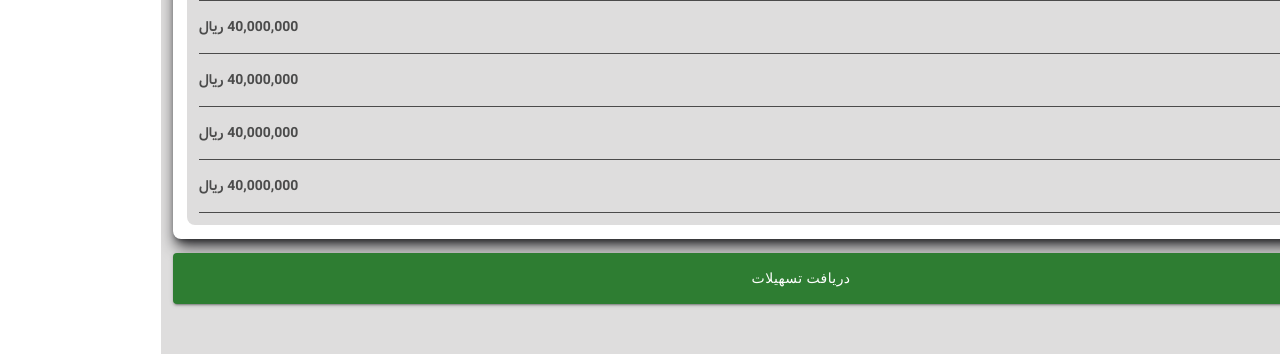
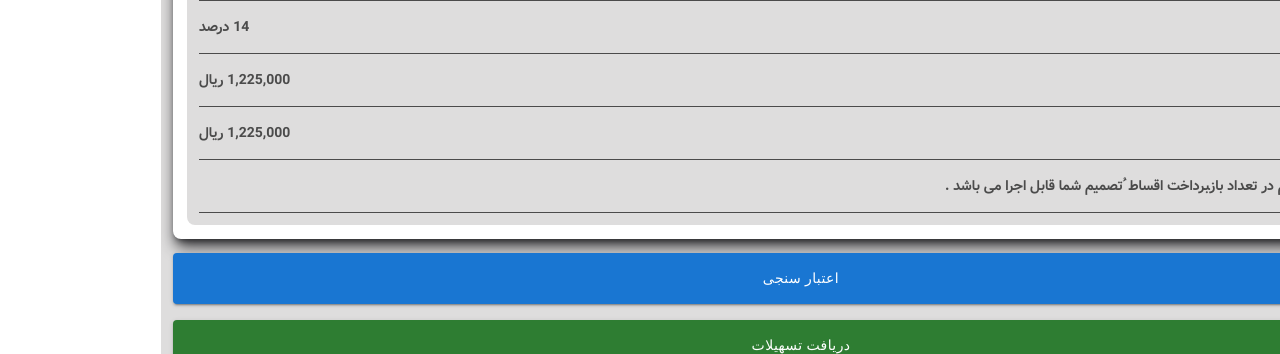
Before and after one commit to PouryaSoleimani/WAMAPP____, a React (Vite) app: page /loan-access-page/11 in a window 1280 px wide. Shown: the part 260-614 px from the top of the page. Built offline with nearby package versions, Linux system fonts and the light colour scheme.

Commit message:
SPECIAL LOANS

```diff
--- a/src/Routes/LoanAccessPage.tsx
+++ b/src/Routes/LoanAccessPage.tsx
@@ -25,17 +25,16 @@ const LoanAccessPage = ( ) => {
                     <h3 id="HEADER__TITLE" className="p-3 rounded text-lg w-full flex items-center justify-between border"> مبلغ <p>40,000,000 ریال</p> </h3>
                     <ul id="INNER" className='bg-[var(--inner-bg)]  w-full text-sm font-extralight  rounded-lg list-disc list-inside p-3 space-y-4 text-[var(--text-secondary)]'>
                         <li className="w-full flex items-center justify-between border-b pb-4">مبلغ تسهیلات <p>40,000,000 ریال</p></li>
-                        <li className="w-full flex items-center justify-between border-b pb-4">میزان سود <p>40,000,000 ریال</p></li>
-                        <li className="w-full flex items-center justify-between border-b pb-4">مبلغ تسهیلات <p>40,000,000 ریال</p></li>
-                        <li className="w-full flex items-center justify-between border-b pb-4">مبلغ تسهیلات <p>40,000,000 ریال</p></li>
-                        <li className="w-full flex items-center justify-between border-b pb-4">مبلغ تسهیلات <p>40,000,000 ریال</p></li>
+                        <li className="w-full flex items-center justify-between border-b pb-4">میزان سود <p>14 درصد</p></li>
+                        <li className="w-full flex items-center justify-between border-b pb-4">مبلغ ماهانه <p>1,225,000 ریال</p></li>
+                        <li className="w-full flex items-center justify-between border-b pb-4">سود <p>1,225,000 ریال</p></li>
+                        <li className="w-full flex items-center justify-between border-b pb-4 text-center">در صورت تغییر تصمیم در تعداد باز‍برداخت اقساط ُ‌تصمیم شما قابل اجرا می باشد .</li>
                     </ul>
                 </div>
-                <Button
-                    variant='contained'
-                    color='success'
-                    sx={{ width: "100%", margin: "2px auto", fontWeight: "bold", padding: "13px", ":hover": { backgroundColor: "darkgreen" } }}
-                >
+                <Button variant='contained' color='primary' sx={{ width: "100%", margin: "2px auto", fontWeight: "bold", padding: "13px", ":hover": { backgroundColor: "darkgreen" } }} >
+                    اعتبار سنجی
+                </Button>
+                <Button variant='contained' color='success' sx={{ width: "100%", margin: "2px auto", fontWeight: "bold", padding: "13px", ":hover": { backgroundColor: "darkgreen" } }} >
                     دریافت تسهیلات
                 </Button>
             </div>
```
